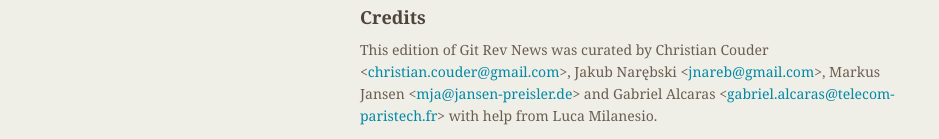
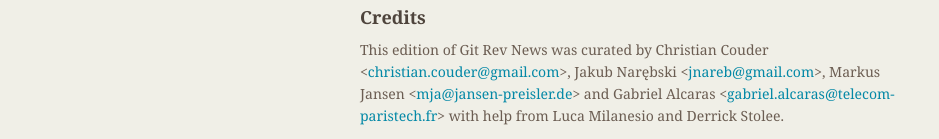
Before and after one commit to git/git.github.io, a Jekyll site: the page built from rev_news/drafts/edition-41.md, in a window 1280 px wide. Shown: the part 2134-2273 px from the top of the page, without its empty margins (174-1113 px from the left). Built offline with Jekyll 4.4.1, drawn with Linux system fonts in a browser that asks for light colours.

Commit message:
rn-41: add Derrick Stolee among the helpers

```diff
--- a/rev_news/drafts/edition-41.md
+++ b/rev_news/drafts/edition-41.md
@@ -153,4 +153,4 @@
 Jakub Narębski &lt;<jnareb@gmail.com>&gt;,
 Markus Jansen &lt;<mja@jansen-preisler.de>&gt; and
 Gabriel Alcaras &lt;<gabriel.alcaras@telecom-paristech.fr>&gt;
-with help from Luca Milanesio.
+with help from Luca Milanesio and Derrick Stolee.
```
